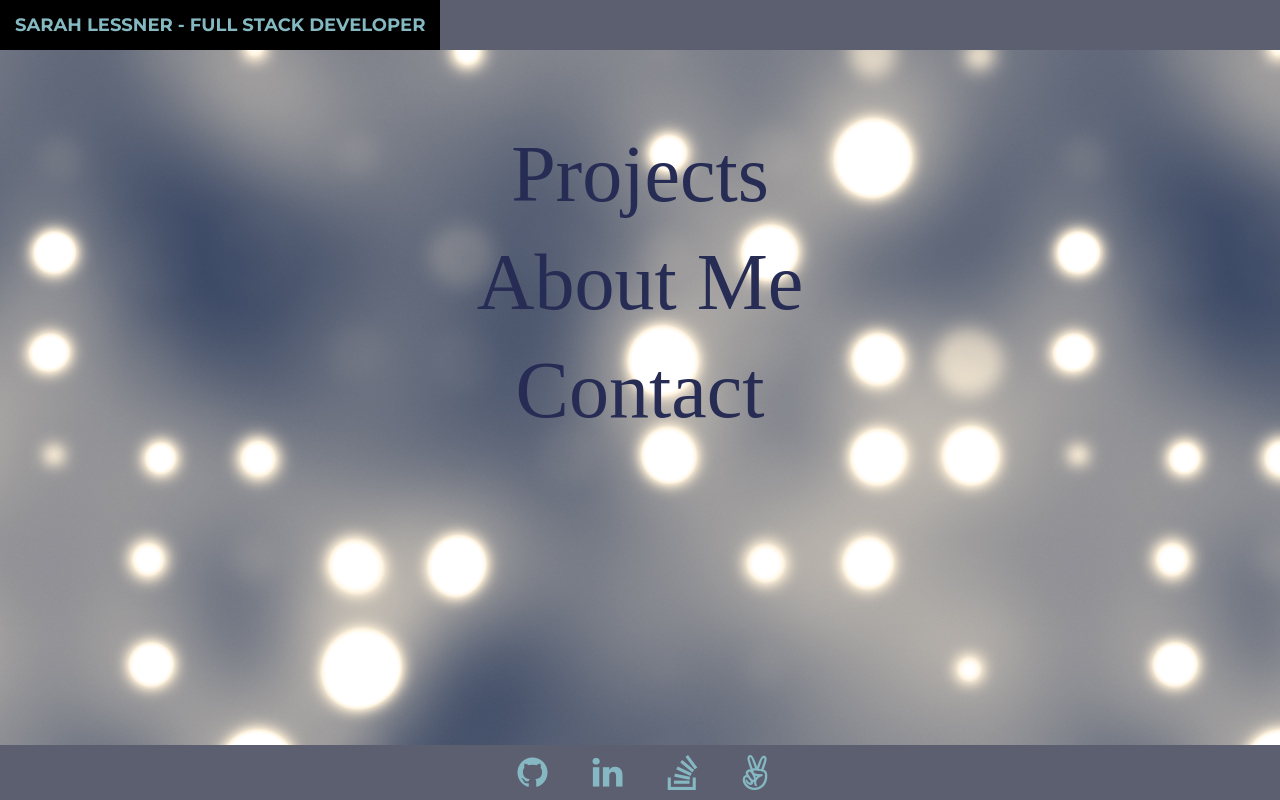
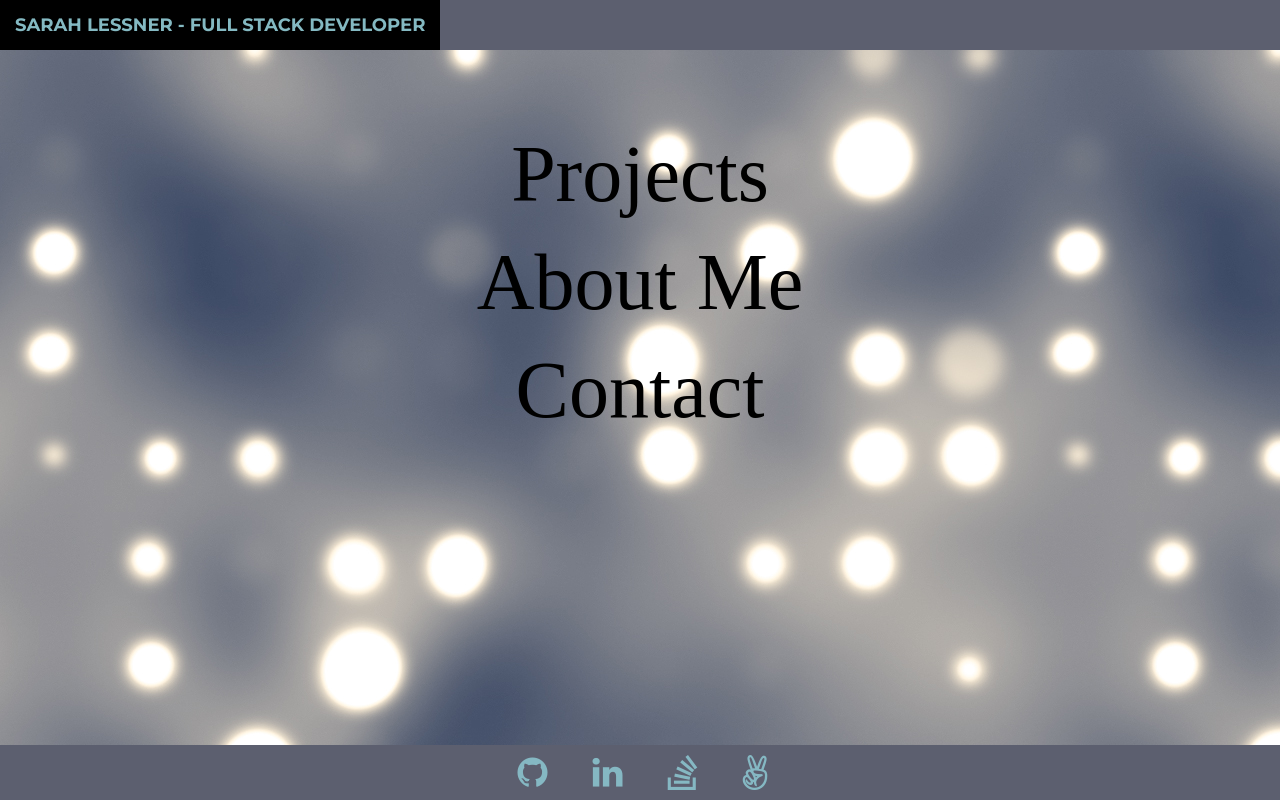
Before and after one commit to sarahlessner/Portfolio-React, a React (Create React App) app in the folder client/: page / in a window 1280 px wide. Built offline with nearby package versions, Linux system fonts and the light colour scheme; a web font is replaced by a local one.

Commit message:
updated main page font and colors

```diff
--- a/client/public/portfolio.css
+++ b/client/public/portfolio.css
@@ -202,15 +202,6 @@ header .intro-text .skills {
 
 }
 
-
-/*.navbar-collapse.collapse {
-    display: none!important;
-}
-
-.navbar-toggle {
-    display: block;
-}*/
-
 .landing-page {
   background-image: url("./images/background-img.png");
   height: 100% !important;
@@ -233,11 +224,16 @@ header .intro-text .skills {
 
 .mainMenu h1 a {
   font-size: 80px;
-  color: #272c54;
+  color: black;
+
 }
 
 .mainMenu h1 a:hover {
-  color: oldlace;
+  text-decoration: none;
+  color: #997eca;
+  -webkit-text-fill-color: #997eca; /* Will override color (regardless of order) */
+  -webkit-text-stroke-width: 1px;
+  -webkit-text-stroke-color: black;
 }
 
 .bio-img {
```
Also changed, not shown: 1 other file (tests, documents, lock files or other folders).
